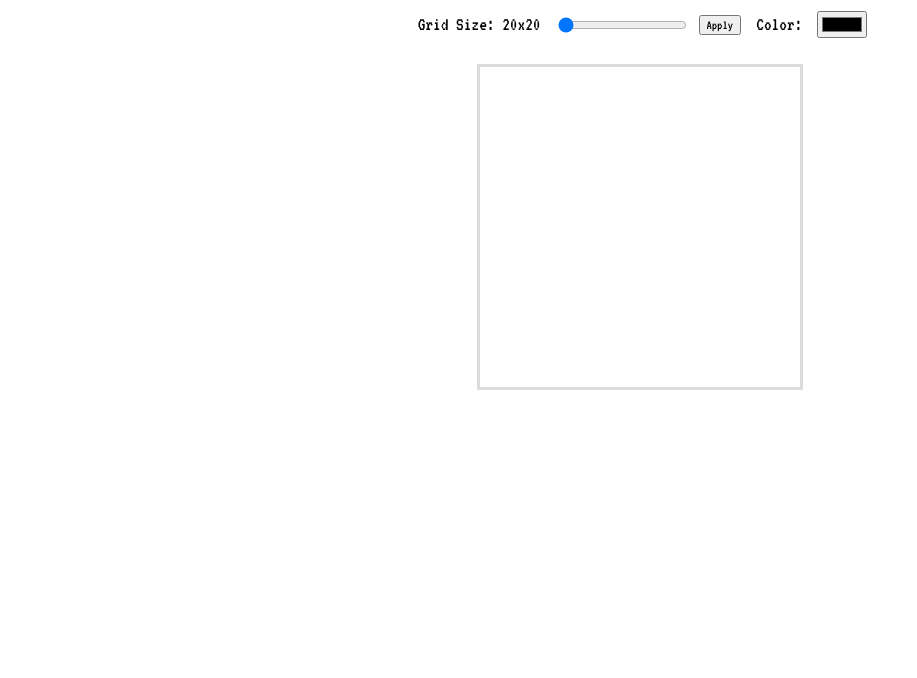
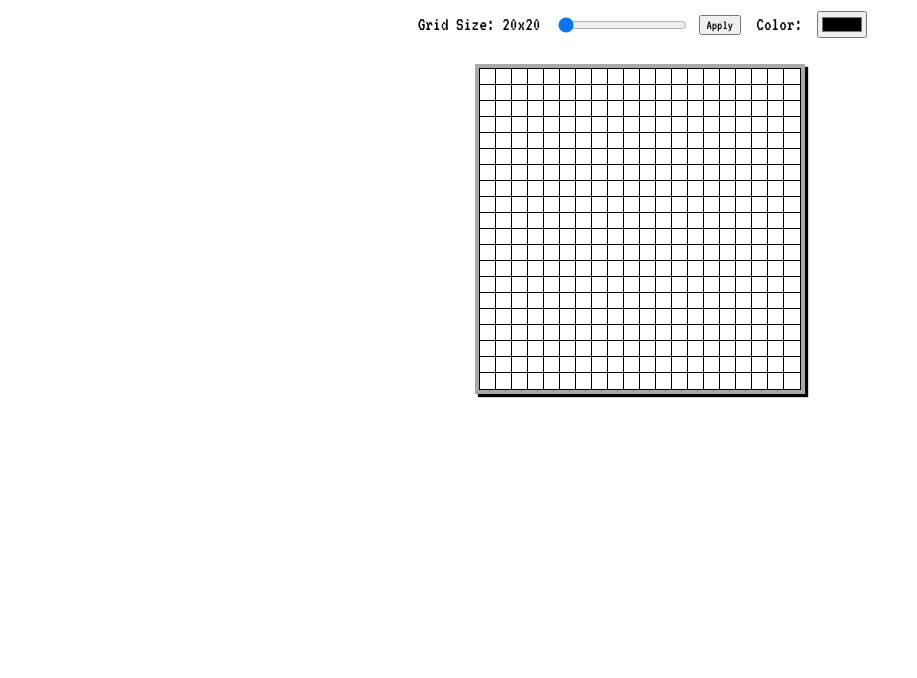
Before and after one commit to cpomul/Sketch, a plain HTML site: page index.html in a window 1280 px wide. Shown: the top 678 px of the page, without its empty margins (0-917 px from the left). Drawn offline with Linux system fonts and the light colour scheme.

Commit message:
Add grid outlines

```diff
--- a/script.js
+++ b/script.js
@@ -21,12 +21,12 @@ function generateGrid(squareNumbers) {
   for (let i = 0; i < squareNumbers * squareNumbers; i++) {
     square = document.createElement("div");
     square.style.cssText =
-      "width: 16px; height: 16px; background-color: white; ";
+      "outline : 1px solid; width: 16px; height: 16px; background-color: white; ";
     grid.appendChild(square);
   }
   grid.style.cssText = `display: grid; grid-template-columns: repeat(${squareNumbers}, 16px);`;
 
-  grid.onmousedown = () => {
+  grid.onmousedown = (event) => {
     mouseDown = true;
     event.target.style.backgroundColor = userColorPicker.value;
   };
--- a/style.css
+++ b/style.css
@@ -8,7 +8,8 @@
   justify-content: center;
 }
 .grid {
-  border: 3px solid gainsboro;
+  border: 5px solid darkgrey;
+  box-shadow: 3px 3px 1px;
 }
 .buttonContainer {
   display: flex;
```
